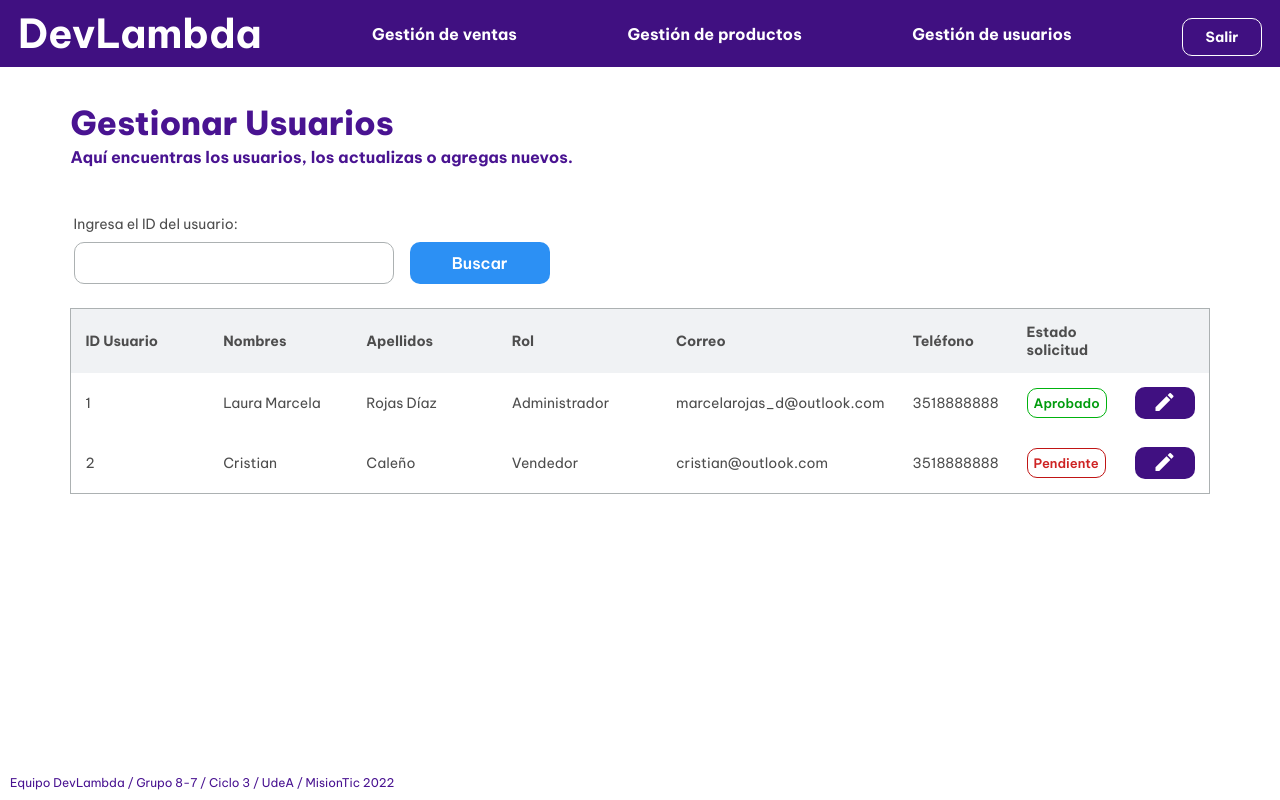
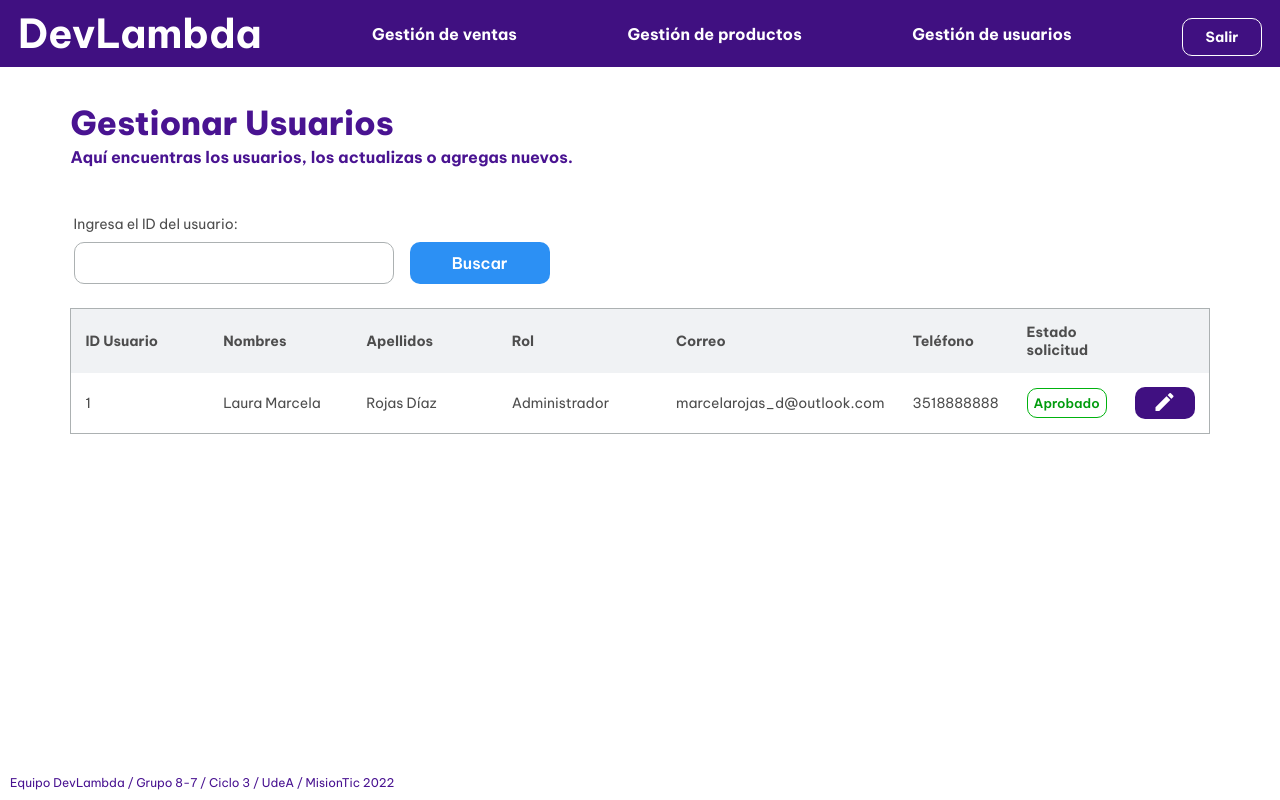
Before and after one commit to DevLambda/front-heroku, a React (Create React App) app: page /GestionarUsuarios in a window 1280 px wide. Built offline with nearby package versions, Linux system fonts and the light colour scheme.

Commit message:
renderizado condicional de estado, se debe corregir, aun no funciona bien

```diff
--- a/src/pages/GestionarProductos.jsx
+++ b/src/pages/GestionarProductos.jsx
@@ -1,4 +1,4 @@
-import React, { useEffect, useState } from 'react';
+import React, { useEffect, useState, useRef } from 'react';
 import { ToastContainer, toast } from 'react-toastify';
 import 'react-toastify/dist/ReactToastify.css';
 import Header from '../components/Header'
@@ -10,13 +10,13 @@ const GestionarProductosBackend = [
         idProducto: "0001",
         descripcion: "Bonsai Komono",
         valor: "$120.000",
-        estado: "",
+        estado: "Disponible",
     },
     {
         idProducto: "0002",
         descripcion: "Bonsai Shito",
         valor: "$220.000",
-        estado: "",
+        estado: "No Disponible",
     },
     {
         idProducto: "0003",
@@ -45,9 +45,12 @@ const GestionarProductosBackend = [
 ]
 
 const GestionarProductos = () => {
+
+    const [GestionarProductos, setGestionarProductos] = useState([]);
     const [mostrarTablaProductos, setMostrarTablaProductos] = useState(true);
-    const [GestionarProductos, setGestionarProductos] = useState([]);
     const [textoBoton,setTextoBoton] = useState('Crear nuevo Producto');
+    const [estado, setEstado] = useState('Disponible');
+    const [estaDisponible, setEstaDisponible] = useState(true);
     //const [colorBoton,setColorBoton] = useState();
 
 
@@ -63,6 +66,14 @@ const GestionarProductos = () => {
             //setColorBoton();
         }
     }, [mostrarTablaProductos]);
+
+    useEffect(() => {
+          if (estado == 'Disponible') {
+            setEstaDisponible(true);
+          } else {
+            setEstaDisponible(false);
+        }
+    }, [estado]);
 
     return (
         <div>
@@ -118,13 +129,13 @@ const TablaProductos = ({ listaProductos }) => {
                             </tr>
                             </thead>
                         <tbody>
-                            {listaProductos.map((producto) => {
+                            {listaProductos.map((producto, estaDisponible) => {
                                 return (
                                     <tr>
                                         <td>{producto.idProducto}</td>
                                         <td>{producto.descripcion}</td>
                                         <td>{producto.valor}</td>
-                                        <td>{producto.estado}<label className="badgeAvailable">Disponible</label></td>
+                                        <td><label className={estaDisponible ? 'badgeAvailable':'badgeNotAvailable'}>{producto.estado}</label></td>
                                         <td><button className="editButton">
                                             <span className="material-icons">edit</span>
                                             </button>
--- a/src/pages/GestionarUsuarios.jsx
+++ b/src/pages/GestionarUsuarios.jsx
@@ -1,8 +1,20 @@
-// import React, { useEffect, useState } from 'react';
+import React, { useEffect, useState } from 'react';
 import Header from '../components/Header'
 import Footer from '../components/Footer'
 import Filtros from '../components/Filtros'
 
+const GestionarUsuariosBackend = [
+    {
+        given_name: "Marcela",
+        family_name: "Rojas",
+        nickname: "marcelarojasd.7c",
+    },
+    {
+        given_name: "Gina",
+        family_name: "Rodriguez",
+        nickname: "gina.rodriguez",
+    },
+]
 
 const GestionarUsuarios = () => {
     return (
@@ -48,18 +60,6 @@ const GestionarUsuarios = () => {
                                     <span className="material-icons">edit</span></button>
                                 </td>
                             </tr>
-                            <tr>
-                                <td>2</td>
-                                <td>Cristian</td>
-                                <td>Caleño</td>
-                                <td>Vendedor</td>
-                                <td>cristian@outlook.com</td>
-                                <td>3518888888</td>
-                                <td><label className="badgeNotAvailable">Pendiente</label></td>
-                                <td><button className="editButton">
-                                    <span className="material-icons">edit</span></button>
-                                </td>
-                            </tr>
                         </tbody>
                     </table>
                 </div>
```
